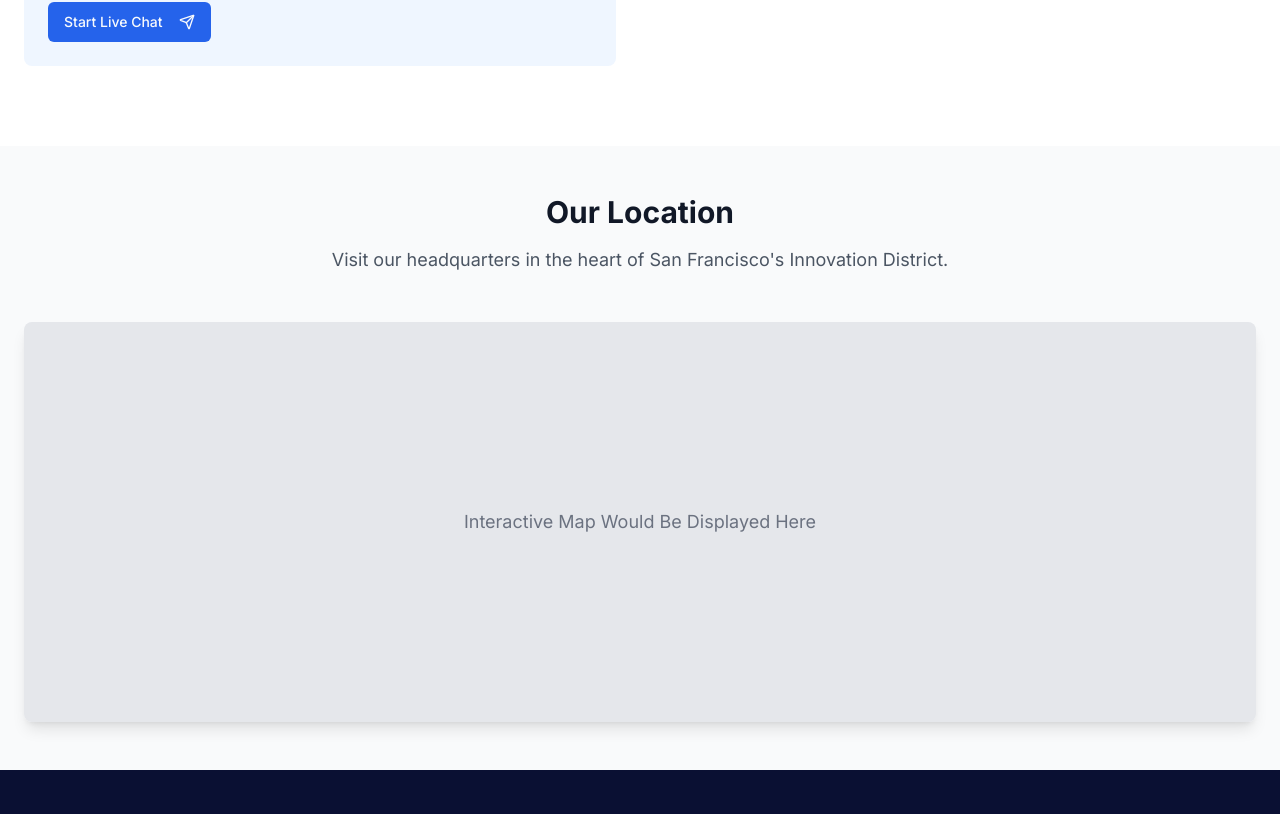
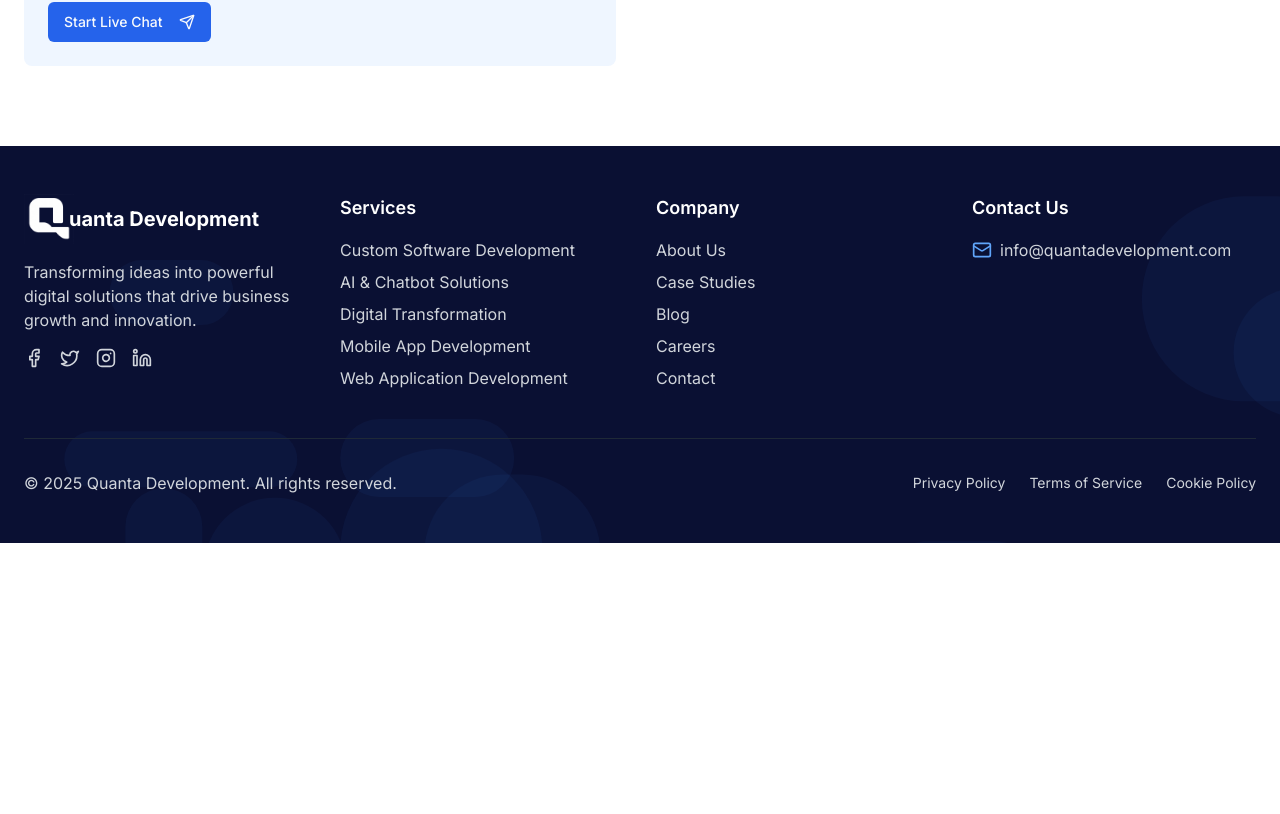
Before and after one commit to camdenw68/Quanta-Development, a Next.js app: page /contact in a window 1280 px wide. Shown: the part 1546-2360 px from the top of the page. After the commit the page ends 2089 px from the top, so only its background shows below. Built offline with nearby package versions, Linux system fonts and the light colour scheme; no server answers.

Commit message:
remove useless map section

```diff
--- a/app/contact/page.tsx
+++ b/app/contact/page.tsx
@@ -268,30 +268,7 @@ export default function ContactPage() {
         </div>
       </section>
 
-      {/* Map Section */}
-      <section className="py-12 bg-gray-50">
-        <div className="container mx-auto px-4 md:px-6">
-          <div className="text-center mb-12">
-            <h2 className="text-3xl font-bold text-gray-900 mb-4">Our Location</h2>
-            <p className="text-lg text-gray-600 max-w-2xl mx-auto">
-              Visit our headquarters in the heart of San Francisco's Innovation District.
-            </p>
-          </div>
 
-          <motion.div
-            initial={{ opacity: 0, y: 30 }}
-            whileInView={{ opacity: 1, y: 0 }}
-            viewport={{ once: true }}
-            transition={{ duration: 0.5 }}
-            className="rounded-lg overflow-hidden shadow-lg h-[400px] relative"
-          >
-            {/* Placeholder for map - in a real implementation, you would use Google Maps or similar */}
-            <div className="absolute inset-0 bg-gray-200 flex items-center justify-center">
-              <p className="text-gray-500 text-lg">Interactive Map Would Be Displayed Here</p>
-            </div>
-          </motion.div>
-        </div>
-      </section>
     </main>
   )
 }
```
